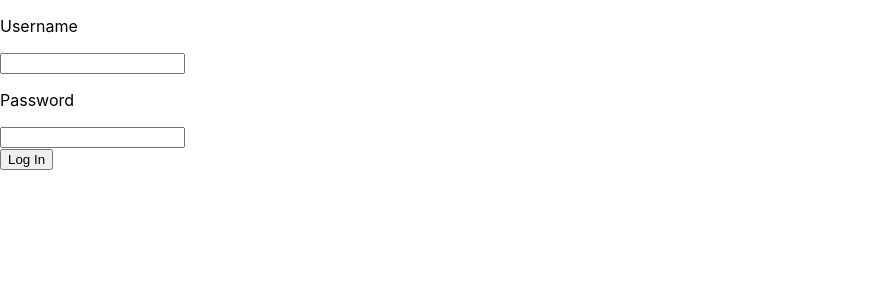
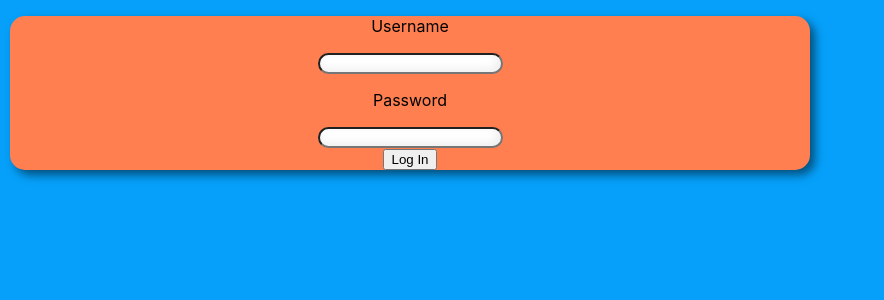
Before and after one commit to troyalcaraz/SchoolSystem, a React (Create React App) app in the folder schoolfrontend/: page / in a window 1280 px wide. Shown: the top 300 px of the page, without its empty margins (0-884 px from the left). Built offline with nearby package versions, Linux system fonts and the light colour scheme.

Commit message:
working env

```diff
--- a/schoolfrontend/src/App.css
+++ b/schoolfrontend/src/App.css
@@ -36,3 +36,26 @@
     transform: rotate(360deg);
   }
 }
+
+body {
+  background-color: #06A0FA;
+}
+
+#content {
+  width: 800px;
+  margin: 10px;
+  text-align: center;
+  background-color: coral;
+  box-shadow: 0px 0px 200px 10px #04507c;
+  -moz-box-shadow: 5px 5px 10px #04507c;
+  -webkit-box-shadow: 5px 5px 10px #04507c;
+  box-shadow: 5px 5px 10px #04507c;
+  border-radius: 15px;
+}
+
+input, select{
+  -moz-box-shadow: inset -3px -3px 10px #eee;
+  -webkit-box-shadow: inset -3px -3px 10px #eee;
+  box-shadow: inset -3px -3px 10px #eee;
+  border-radius: 15px;
+}
--- a/schoolfrontend/src/pages/Home/Home.js
+++ b/schoolfrontend/src/pages/Home/Home.js
@@ -1,4 +1,5 @@
 import React, { Component } from "react";
+import styles from '../../App.css';
 
 
 
```
Also changed, not shown: 1 other file (tests, documents, lock files or other folders).
